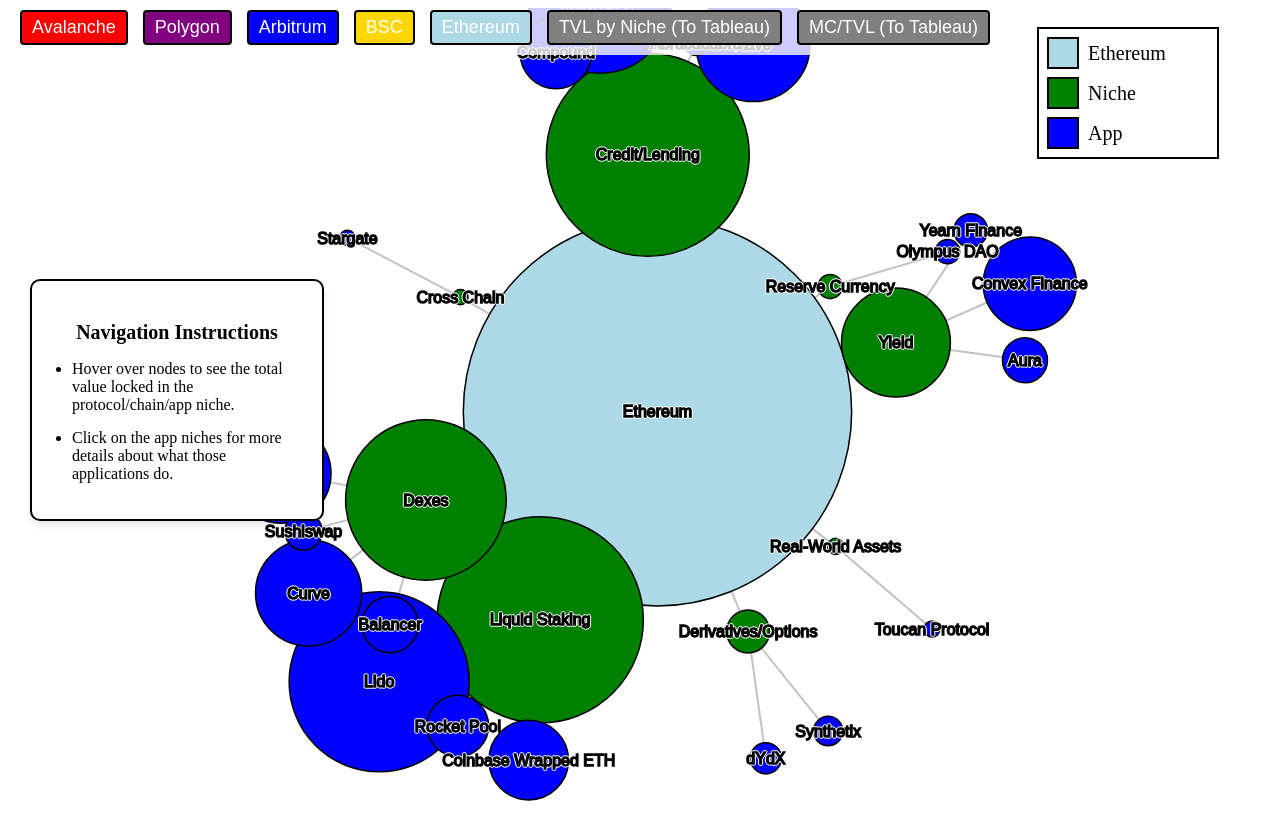
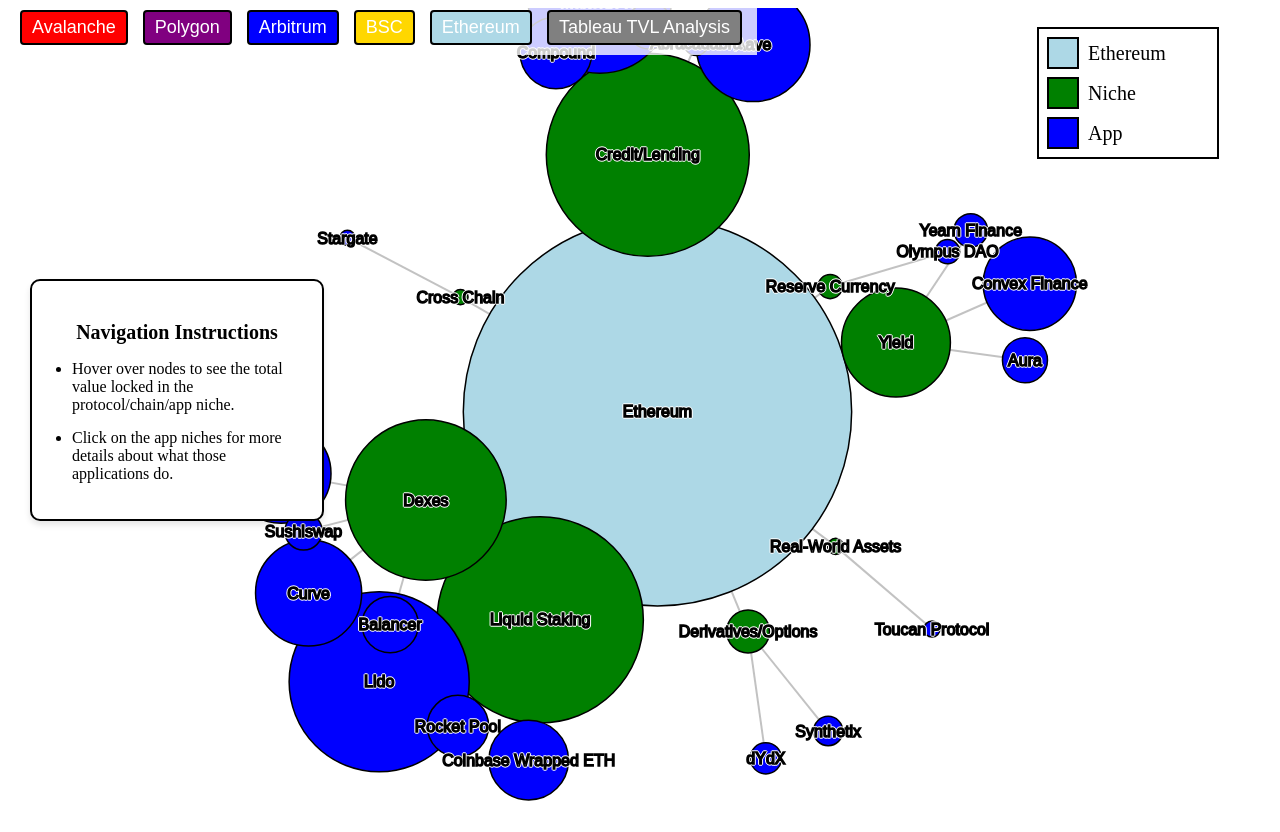
Before and after one commit to AdamKreitz/web3viz.github.io, a plain HTML site: page ethereum.html in a window 1280 px wide. Drawn offline with nearby package versions, Linux system fonts and the light colour scheme.

Commit message:
Update ethereum.html

```diff
--- a/ethereum.html
+++ b/ethereum.html
@@ -139,8 +139,7 @@
         <button class="nav-button arbitrum" onclick="window.location.href='arbitrum.html'">Arbitrum</button>
         <button class="nav-button bsc" onclick="window.location.href='bsc.html'">BSC</button>
         <button class="nav-button ethereum" onclick="window.location.href='ethereum.html'">Ethereum</button>
-         <button class="nav-button tableau" onclick="window.open('https://public.tableau.com/app/profile/carolyn.lim1116/viz/shared/JNBQNH868', 'blank');">TVL by Niche (To Tableau)</button>
-        <button class="nav-button tableau" onclick="window.open('https://public.tableau.com/app/profile/carolyn.lim1116/viz/shared/ZDJY9CHJQ', 'blank');">MC/TVL (To Tableau)</button>
+        <button class="nav-button tableau" onclick="window.open('tableau.html', 'blank');">Tableau TVL Analysis</button>
       </div>
 
       <div class="info-panel">
```
